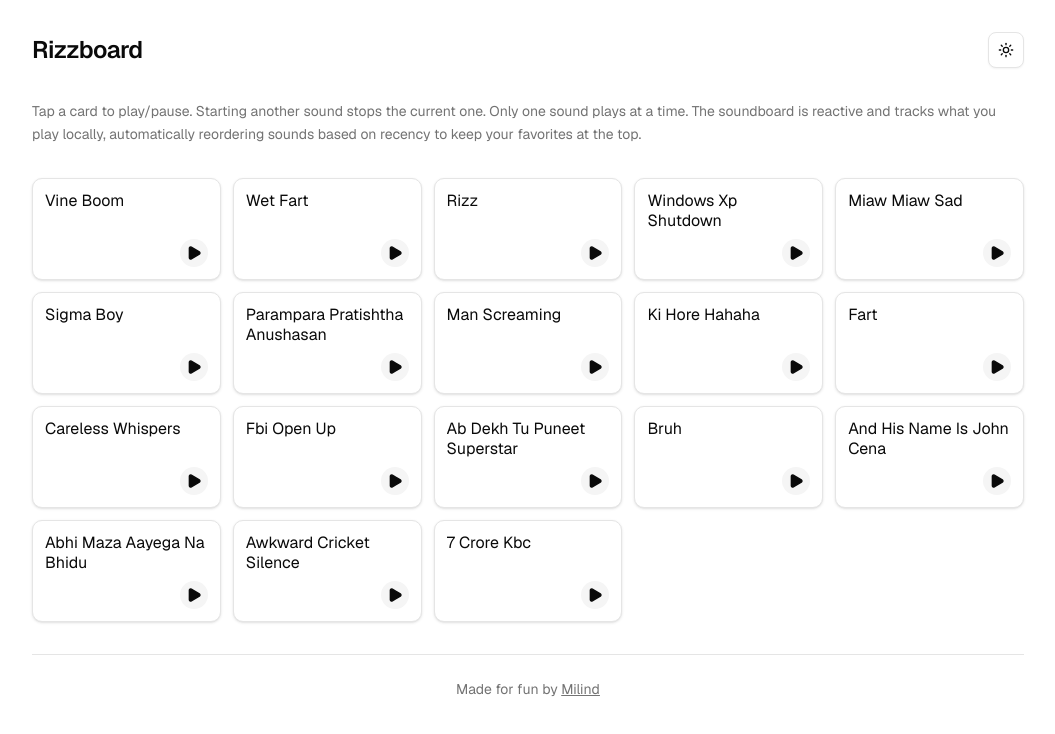
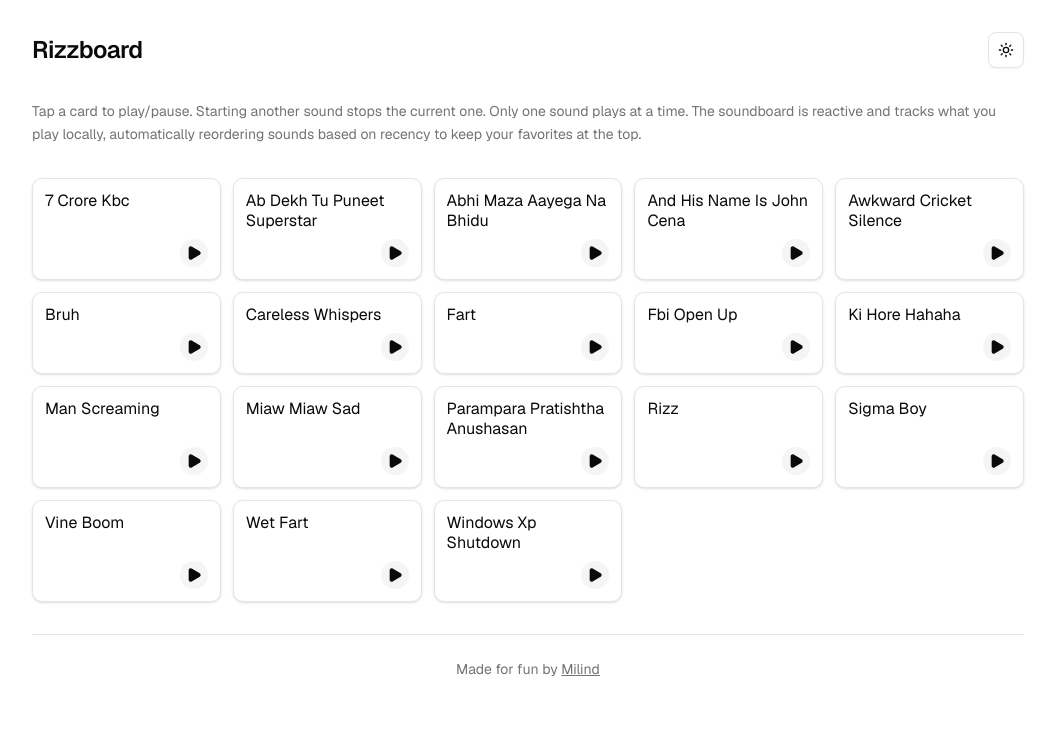
Before and after one commit to thatbeautifuldream/rizzboard, a Next.js app: page / in a window 1280 px wide. Shown: the top 734 px of the page, without its empty margins (112-1167 px from the left). Built offline with nearby package versions, Linux system fonts and the light colour scheme; no server answers.

Commit message:
feat: nitpicks

```diff
--- a/src/components/sound-card.tsx
+++ b/src/components/sound-card.tsx
@@ -3,6 +3,7 @@
 import { cn } from "@/lib/utils";
 import { useSoundStore } from "@/store/sound-store";
 import { useAudio } from "@/hooks/use-audio";
+import { formatSoundName } from "@/data/sounds";
 import { Pause, Play } from "lucide-react";
 import * as React from "react";
 
@@ -18,32 +19,16 @@ export function SoundCard({ sound }: Props) {
   const onEnded = useSoundStore((s) => s.onEnded);
   const incrementUsage = useSoundStore((s) => s.incrementUsage);
 
-  // Import utility functions
-  const { formatSoundName, getSoundId } = React.useMemo(() => {
-    return {
-      formatSoundName: (filename: string) => {
-        return filename
-          .replace('.mp3', '')
-          .split('-')
-          .map(word => word.charAt(0).toUpperCase() + word.slice(1))
-          .join(' ');
-      },
-      getSoundId: (filename: string) => filename.replace('.mp3', '')
-    };
-  }, []);
-
   const displayName = formatSoundName(sound.name);
-  const soundId = getSoundId(sound.name);
 
   // Memoize onend callback for our custom audio hook
   const handleEnded = React.useCallback(() => onEnded(sound.key), [onEnded, sound.key]);
 
   const { play, pause, stop, isPlaying: audioPlaying, isLoading } = useAudio(sound.url, {
     onEnded: handleEnded,
-    interrupt: true,
   });
 
-  const active = currentKey === sound.key && isPlaying;
+  const active = currentKey === sound.key && audioPlaying;
 
   const handleToggle = React.useCallback(() => {
     const wasPlaying = active;
@@ -69,12 +54,13 @@ export function SoundCard({ sound }: Props) {
       tabIndex={0}
       onClick={handleToggle}
       onKeyDown={(e) => {
-        if (e.key === "Enter" || e.key === " ") {
+        if (e.key === "Enter" || e.key === " " || e.key === "Spacebar") {
           e.preventDefault();
           handleToggle();
         }
       }}
       aria-pressed={active}
+      aria-busy={isLoading}
       aria-label={active ? `Pause ${displayName}` : `Play ${displayName}`}
     >
       <div className="flex-1">
--- a/src/components/sound-grid.tsx
+++ b/src/components/sound-grid.tsx
@@ -13,7 +13,8 @@ export function SoundGrid() {
     return [...SOUNDS].sort((a, b) => {
       const aCount = usageCounts[a.key] || 0
       const bCount = usageCounts[b.key] || 0
-      return bCount - aCount
+      if (bCount !== aCount) return bCount - aCount
+      return a.name.localeCompare(b.name)
     })
   }, [usageCounts])
 
--- a/src/data/sounds.ts
+++ b/src/data/sounds.ts
@@ -6,6 +6,11 @@ export type Sound = {
   size: number;
   uploadedAt: string;
 };
+
+const AUDIO_BASE_URL =
+  process.env.NEXT_PUBLIC_AUDIO_BASE_URL ?? "https://im956ov0mu.ufs.sh/f/";
+
+type SourceSound = Omit<Sound, "url">;
 
 // Utility function to convert filename to display name
 export function formatSoundName(filename: string): string {
@@ -21,12 +26,11 @@ export function getSoundId(filename: string): string {
   return filename.replace('.mp3', '');
 }
 
-export const SOUNDS: Sound[] = [
+const SOURCE_SOUNDS: SourceSound[] = [
   {
     name: "vine-boom.mp3",
     key: "ef01Q7KyVWPKJEE7N4zmurjYNyD8h5zpiBRE1k6eg9Kbs7tS",
     customId: null,
-    url: "https://im956ov0mu.ufs.sh/f/ef01Q7KyVWPKJEE7N4zmurjYNyD8h5zpiBRE1k6eg9Kbs7tS",
     size: 99983,
     uploadedAt: "2025-09-01T21:29:26.000Z"
   },
@@ -34,7 +38,6 @@ export const SOUNDS: Sound[] = [
     name: "wet-fart.mp3",
     key: "ef01Q7KyVWPKkOwXf0bPoTFH6N2lw9LbBdCQKqAWcXORDGmE",
     customId: null,
-    url: "https://im956ov0mu.ufs.sh/f/ef01Q7KyVWPKkOwXf0bPoTFH6N2lw9LbBdCQKqAWcXORDGmE",
     size: 25748,
     uploadedAt: "2025-09-01T21:29:26.000Z"
   },
@@ -42,7 +45,6 @@ export const SOUNDS: Sound[] = [
     name: "rizz.mp3",
     key: "ef01Q7KyVWPKWKv2edogh21Y3vN0FPbta9QfWeEdkAKxXSzI",
     customId: null,
-    url: "https://im956ov0mu.ufs.sh/f/ef01Q7KyVWPKWKv2edogh21Y3vN0FPbta9QfWeEdkAKxXSzI",
     size: 77462,
     uploadedAt: "2025-09-01T21:29:26.000Z"
   },
@@ -50,7 +52,6 @@ export const SOUNDS: Sound[] = [
     name: "windows-xp-shutdown.mp3",
     key: "ef01Q7KyVWPKftZvwPIWZfaA7SOWvDJbTKQy3G1p0tCj2rlu",
     customId: null,
-    url: "https://im956ov0mu.ufs.sh/f/ef01Q7KyVWPKftZvwPIWZfaA7SOWvDJbTKQy3G1p0tCj2rlu",
     size: 52483,
     uploadedAt: "2025-09-01T21:29:26.000Z"
   },
@@ -58,7 +59,6 @@ export const SOUNDS: Sound[] = [
     name: "miaw-miaw-sad.mp3",
     key: "ef01Q7KyVWPKSqYbH6kyAD4ne3j2NTZ6zbfM91HBSEokpOYG",
     customId: null,
-    url: "https://im956ov0mu.ufs.sh/f/ef01Q7KyVWPKSqYbH6kyAD4ne3j2NTZ6zbfM91HBSEokpOYG",
     size: 589440,
     uploadedAt: "2025-09-01T21:29:26.000Z"
   },
@@ -66,7 +66,6 @@ export const SOUNDS: Sound[] = [
     name: "sigma-boy.mp3",
     key: "ef01Q7KyVWPKS6HCoxkyAD4ne3j2NTZ6zbfM91HBSEokpOYG",
     customId: null,
-    url: "https://im956ov0mu.ufs.sh/f/ef01Q7KyVWPKS6HCoxkyAD4ne3j2NTZ6zbfM91HBSEokpOYG",
     size: 209660,
     uploadedAt: "2025-09-01T21:29:23.000Z"
   },
@@ -74,7 +73,6 @@ export const SOUNDS: Sound[] = [
     name: "parampara-pratishtha-anushasan.mp3",
     key: "ef01Q7KyVWPKeMjeDUKyVWPKZkaq34UQM6cOF8TYCLBmhsvl",
     customId: null,
-    url: "https://im956ov0mu.ufs.sh/f/ef01Q7KyVWPKeMjeDUKyVWPKZkaq34UQM6cOF8TYCLBmhsvl",
     size: 52698,
     uploadedAt: "2025-09-01T21:29:23.000Z"
   },
@@ -82,7 +80,6 @@ export const SOUNDS: Sound[] = [
     name: "man-screaming.mp3",
     key: "ef01Q7KyVWPKmfRNVIQXqwjMYotaQl18Iku2ei7gcVsWbd4E",
     customId: null,
-    url: "https://im956ov0mu.ufs.sh/f/ef01Q7KyVWPKmfRNVIQXqwjMYotaQl18Iku2ei7gcVsWbd4E",
     size: 173037,
     uploadedAt: "2025-09-01T21:29:23.000Z"
   },
@@ -90,7 +87,6 @@ export const SOUNDS: Sound[] = [
     name: "ki-hore-hahaha.mp3",
     key: "ef01Q7KyVWPKZdbGvSiEU7diFPcgHv4faOwK3AmNk90t2C68",
     customId: null,
-    url: "https://im956ov0mu.ufs.sh/f/ef01Q7KyVWPKZdbGvSiEU7diFPcgHv4faOwK3AmNk90t2C68",
     size: 46052,
     uploadedAt: "2025-09-01T21:29:03.000Z"
   },
@@ -98,7 +94,6 @@ export const SOUNDS: Sound[] = [
     name: "fart.mp3",
     key: "ef01Q7KyVWPKWQ7cIzogh21Y3vN0FPbta9QfWeEdkAKxXSzI",
     customId: null,
-    url: "https://im956ov0mu.ufs.sh/f/ef01Q7KyVWPKWQ7cIzogh21Y3vN0FPbta9QfWeEdkAKxXSzI",
     size: 1690,
     uploadedAt: "2025-09-01T21:29:03.000Z"
   },
@@ -106,7 +101,6 @@ export const SOUNDS: Sound[] = [
     name: "careless-whispers.mp3",
     key: "ef01Q7KyVWPKenRkJmKyVWPKZkaq34UQM6cOF8TYCLBmhsvl",
     customId: null,
-    url: "https://im956ov0mu.ufs.sh/f/ef01Q7KyVWPKenRkJmKyVWPKZkaq34UQM6cOF8TYCLBmhsvl",
     size: 239612,
     uploadedAt: "2025-09-01T21:29:03.000Z"
   },
@@ -114,7 +108,6 @@ export const SOUNDS: Sound[] = [
     name: "fbi-open-up.mp3",
     key: "ef01Q7KyVWPKVZ8YNdyxqHnJRdgfC4SkUL30pTFXKbDZy7AO",
     customId: null,
-    url: "https://im956ov0mu.ufs.sh/f/ef01Q7KyVWPKVZ8YNdyxqHnJRdgfC4SkUL30pTFXKbDZy7AO",
     size: 113534,
     uploadedAt: "2025-09-01T21:29:03.000Z"
   },
@@ -122,7 +115,6 @@ export const SOUNDS: Sound[] = [
     name: "ab-dekh-tu-puneet-superstar.mp3",
     key: "ef01Q7KyVWPK31xxziGhMLgTqW5DsABdpJQXanjcIulEfwZK",
     customId: null,
-    url: "https://im956ov0mu.ufs.sh/f/ef01Q7KyVWPK31xxziGhMLgTqW5DsABdpJQXanjcIulEfwZK",
     size: 86828,
     uploadedAt: "2025-09-01T21:29:02.000Z"
   },
@@ -130,7 +122,6 @@ export const SOUNDS: Sound[] = [
     name: "bruh.mp3",
     key: "ef01Q7KyVWPKblEXHiqx2r7mSDs5NzUjKcYQBLAvgPE3yfJ8",
     customId: null,
-    url: "https://im956ov0mu.ufs.sh/f/ef01Q7KyVWPKblEXHiqx2r7mSDs5NzUjKcYQBLAvgPE3yfJ8",
     size: 14061,
     uploadedAt: "2025-09-01T21:29:02.000Z"
   },
@@ -138,7 +129,6 @@ export const SOUNDS: Sound[] = [
     name: "and-his-name-is-john-cena.mp3",
     key: "ef01Q7KyVWPK8Wh8WcduyK60dQWbZrVUD8R2NF5JksBj7Sap",
     customId: null,
-    url: "https://im956ov0mu.ufs.sh/f/ef01Q7KyVWPK8Wh8WcduyK60dQWbZrVUD8R2NF5JksBj7Sap",
     size: 114448,
     uploadedAt: "2025-09-01T21:29:02.000Z"
   },
@@ -146,7 +136,6 @@ export const SOUNDS: Sound[] = [
     name: "abhi-maza-aayega-na-bhidu.mp3",
     key: "ef01Q7KyVWPKmOfOLJQXqwjMYotaQl18Iku2ei7gcVsWbd4E",
     customId: null,
-    url: "https://im956ov0mu.ufs.sh/f/ef01Q7KyVWPKmOfOLJQXqwjMYotaQl18Iku2ei7gcVsWbd4E",
     size: 55196,
     uploadedAt: "2025-09-01T21:29:02.000Z"
   },
@@ -154,7 +143,6 @@ export const SOUNDS: Sound[] = [
     name: "awkward-cricket-silence.mp3",
     key: "ef01Q7KyVWPK0JgxE6jwj3WuhtVTxPO4monAr2biXEpHKc9N",
     customId: null,
-    url: "https://im956ov0mu.ufs.sh/f/ef01Q7KyVWPK0JgxE6jwj3WuhtVTxPO4monAr2biXEpHKc9N",
     size: 71817,
     uploadedAt: "2025-09-01T21:29:02.000Z"
   },
@@ -162,8 +150,12 @@ export const SOUNDS: Sound[] = [
     name: "7-crore-kbc.mp3",
     key: "ef01Q7KyVWPKq4IbMxheumyNDSOxPlMn3cdZB6AHTYEkptbf",
     customId: null,
-    url: "https://im956ov0mu.ufs.sh/f/ef01Q7KyVWPKq4IbMxheumyNDSOxPlMn3cdZB6AHTYEkptbf",
     size: 29060,
     uploadedAt: "2025-09-01T21:29:02.000Z"
   }
 ];
+
+export const SOUNDS: readonly Sound[] = SOURCE_SOUNDS.map((s) => ({
+  ...s,
+  url: `${AUDIO_BASE_URL}${s.key}`,
+}));
--- a/src/hooks/use-audio.ts
+++ b/src/hooks/use-audio.ts
@@ -4,7 +4,6 @@ import { useCallback, useEffect, useRef, useState } from "react";
 
 interface UseAudioOptions {
   onEnded?: () => void;
-  interrupt?: boolean;
 }
 
 interface UseAudioReturn {
@@ -17,7 +16,7 @@ interface UseAudioReturn {
 }
 
 export function useAudio(url: string, options: UseAudioOptions = {}): UseAudioReturn {
-  const { onEnded, interrupt = true } = options;
+  const { onEnded } = options;
 
   const audioRef = useRef<HTMLAudioElement | null>(null);
   const [isLoading, setIsLoading] = useState(false);
@@ -117,12 +116,5 @@ export function useAudio(url: string, options: UseAudioOptions = {}): UseAudioRe
     }
   }, []);
 
-  return {
-    play,
-    pause,
-    stop,
-    isLoading,
-    isPlaying,
-    error,
-  };
+  return { play, pause, stop, isLoading, isPlaying, error };
 }
```
